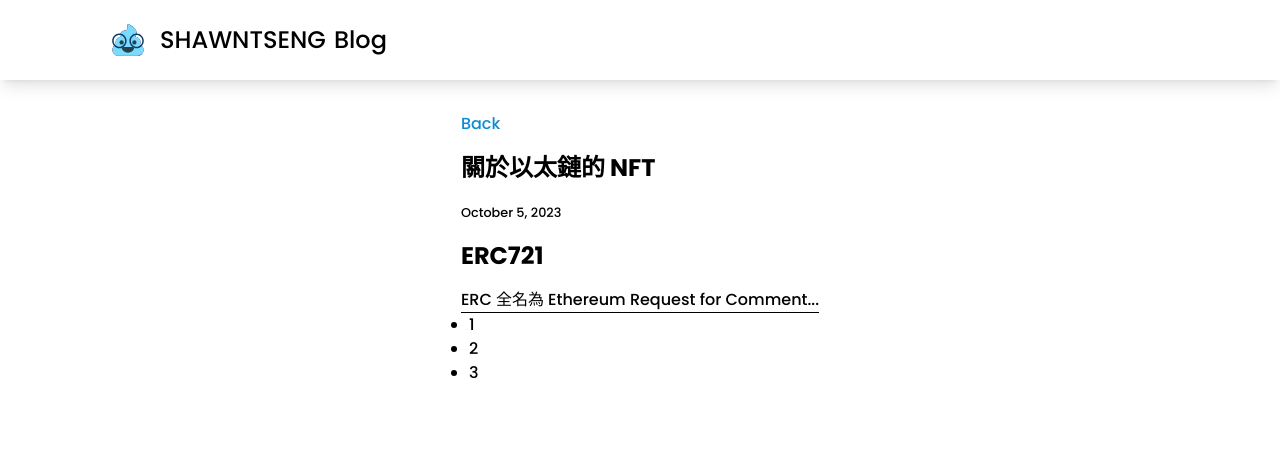
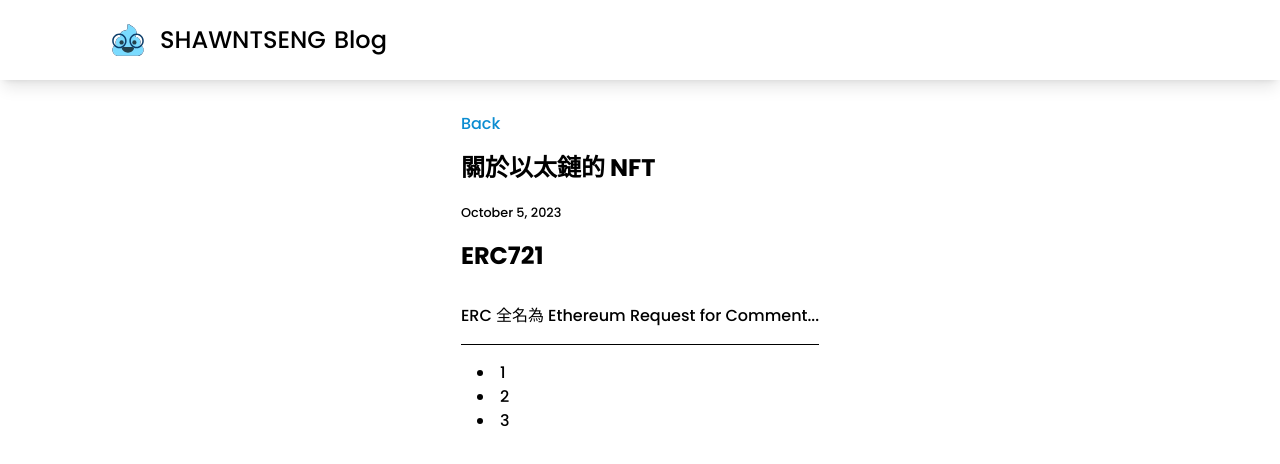
Before and after one commit to ShawnTseng/shawn-tseng-blog, a Next.js app: page /posts/eth-nft in a window 1280 px wide. Shown: the top 464 px of the page. Built offline with nearby package versions, Linux system fonts and the light colour scheme.

Commit message:
add some content

```diff
--- a/app/globals.css
+++ b/app/globals.css
@@ -16,11 +16,19 @@
         @apply my-4 font-bold;
     }
     ul, ol {
+        @apply list-inside m-4 list-disc;
+    }
+    li {
         @apply list-inside;
-        list-style: revert;
-        @apply ml-2;
     }
     a {
         @apply text-sky-600;
     }
+    code {
+        @apply p-1;
+        @apply bg-sky-100;
+    }
+    p {
+        @apply py-4;
+    }
 }
--- a/app/posts/[id]/page.tsx
+++ b/app/posts/[id]/page.tsx
@@ -33,7 +33,7 @@ export default async function Post({ params }: { params: { id: string } }) {
     }
 
     return <div className="flex justify-center">
-        <div className="max-w-7xl">
+        <div className="max-w-7xl mb-96">
             <Link href='/' className="m-4">Back</Link>
             {postData ?
                 <>
```
Also changed, not shown: posts/web3-first-step.md (+3 -1 lines).
